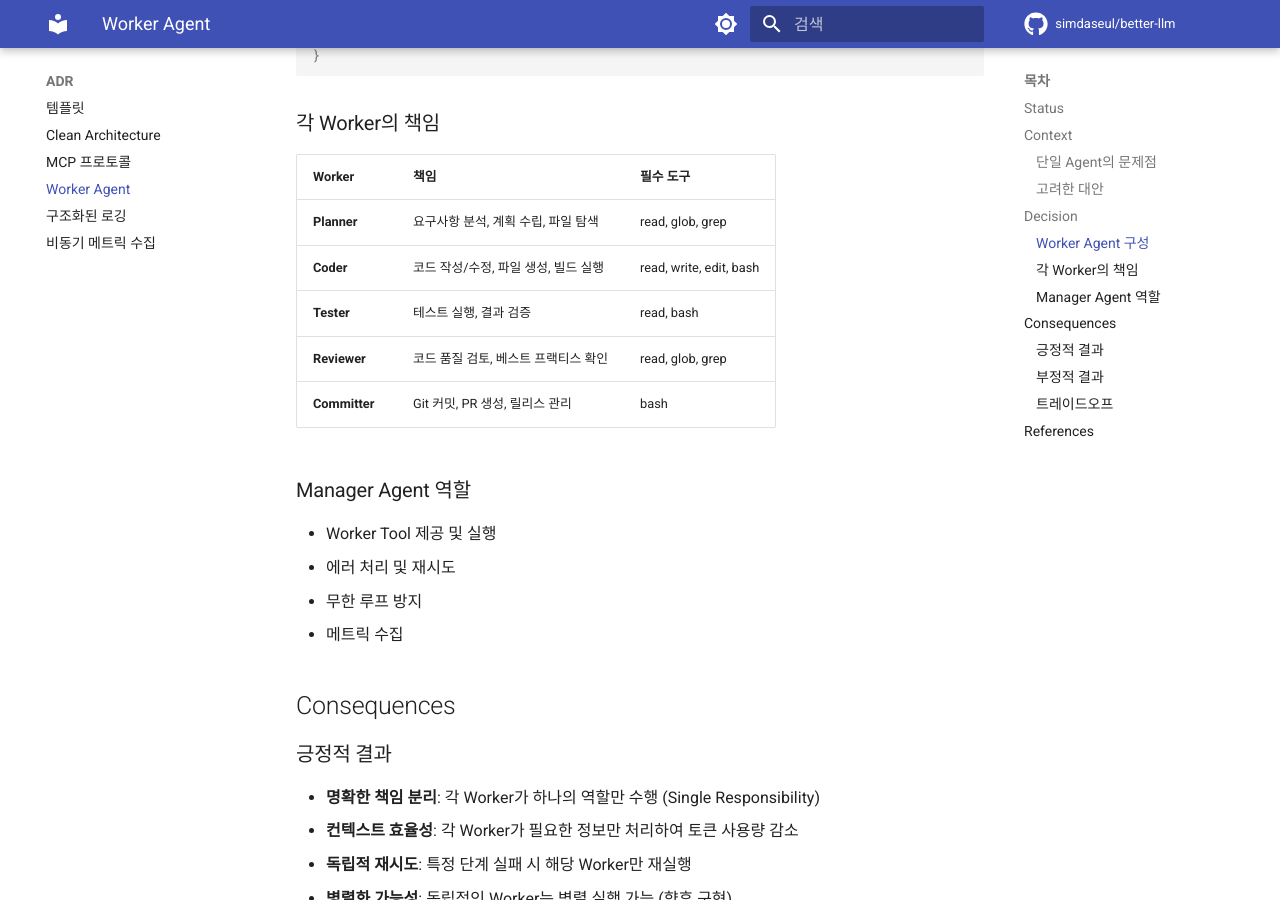
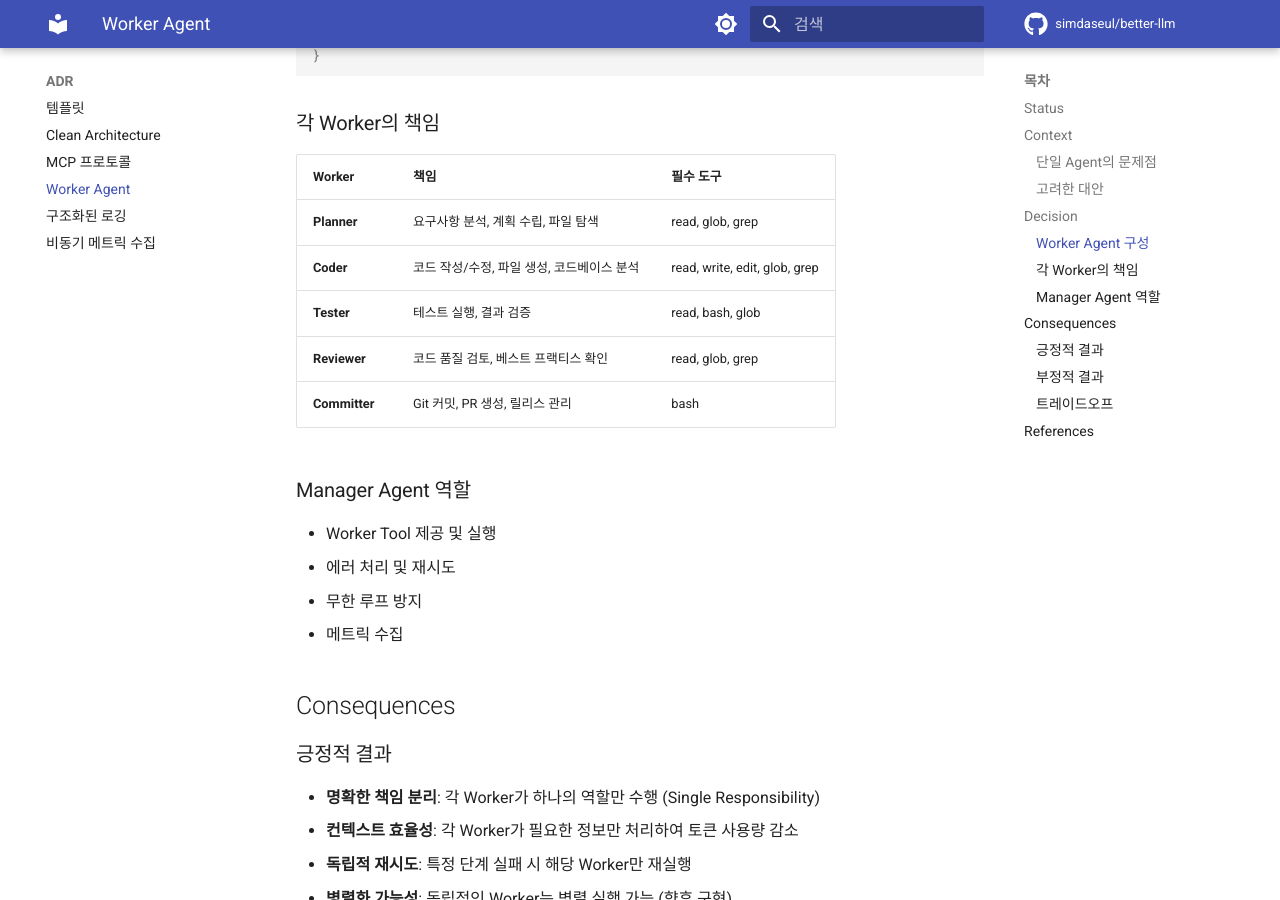
Before and after one commit to daseul22/better-llm, an MkDocs documentation site: the page built from docs/adr/0003-worker-agents.md, in a window 1280 px wide and 900 px high, scrolled down 1924 px. Built offline with MkDocs 1.6.1 and Material for MkDocs 9.7.7, drawn with Linux system fonts in a browser that asks for light colours; comment, search, counter and statistics services are not loaded; the version menu is left out.

Commit message:
refactor: Worker Agent 역할 및 도구 권한 명확화
- Coder: bash 도구 제거, 빌드 작업은 보고만 수행
- Tester: write 도구 제거하고 glob 추가, 테스트 작성은 Coder에게 위임
- 역할 경계 명확화: 각 Worker가 자신의 역할에만 집중하도록 제한
- 프롬프트에 역할 위임 지침 추가

영향:
- Coder는 코드 작성에만 집중, 빌드/테스트는 다른 Worker에게 위임
- Tester는 테스트 실행 및 검증에만 집중, 파일 수정 금지
- Worker 간 책임 분리로 워크플로우 명확성 향상

```diff
--- a/docs/adr/0003-worker-agents.md
+++ b/docs/adr/0003-worker-agents.md
@@ -83,8 +83,8 @@ Accepted
 | Worker | 책임 | 필수 도구 |
 |--------|------|----------|
 | **Planner** | 요구사항 분석, 계획 수립, 파일 탐색 | read, glob, grep |
-| **Coder** | 코드 작성/수정, 파일 생성, 빌드 실행 | read, write, edit, bash |
-| **Tester** | 테스트 실행, 결과 검증 | read, bash |
+| **Coder** | 코드 작성/수정, 파일 생성, 코드베이스 분석 | read, write, edit, glob, grep |
+| **Tester** | 테스트 실행, 결과 검증 | read, bash, glob |
 | **Reviewer** | 코드 품질 검토, 베스트 프랙티스 확인 | read, glob, grep |
 | **Committer** | Git 커밋, PR 생성, 릴리스 관리 | bash |
 
```
Also changed, not shown: 3 other files.
